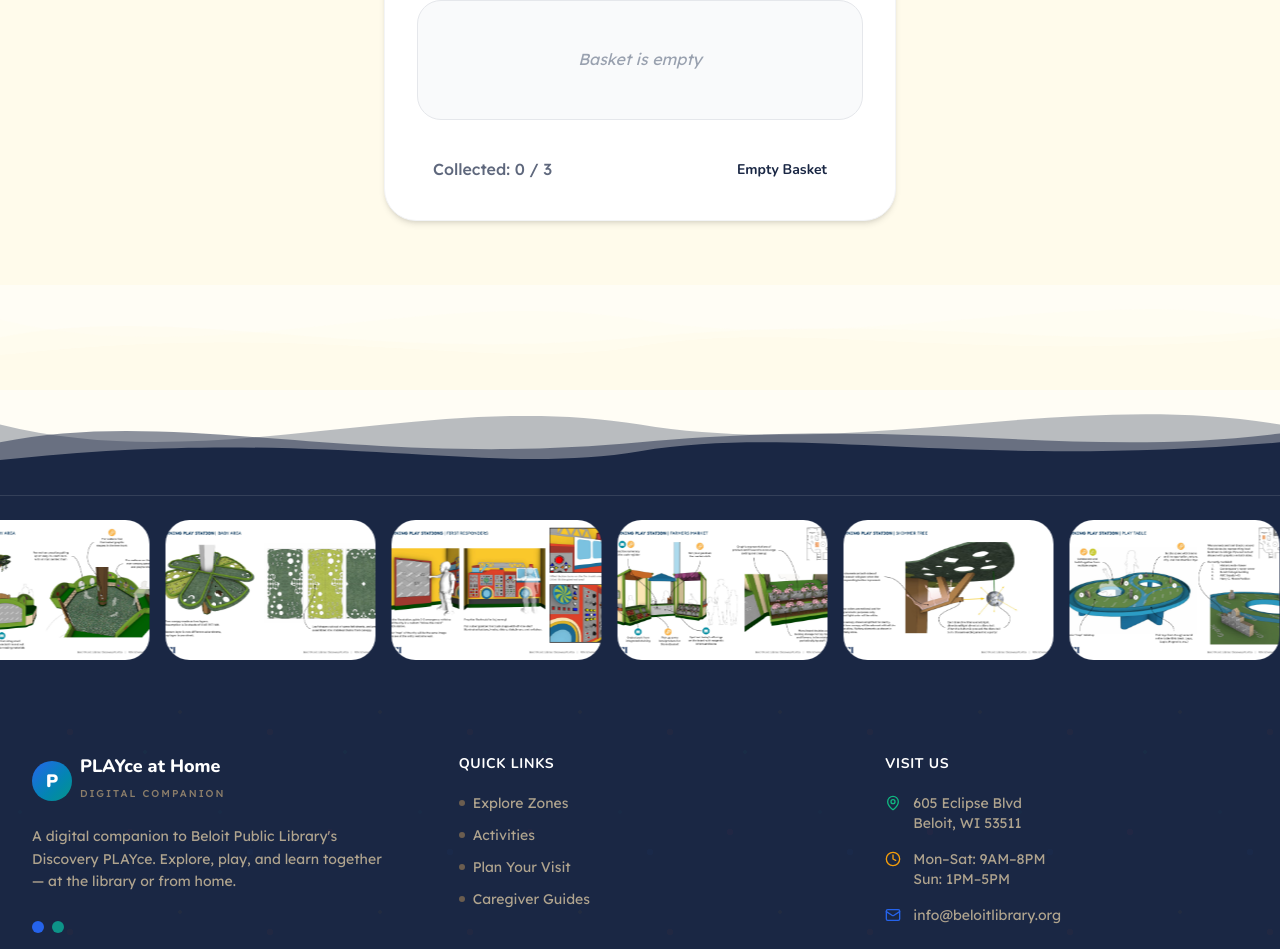
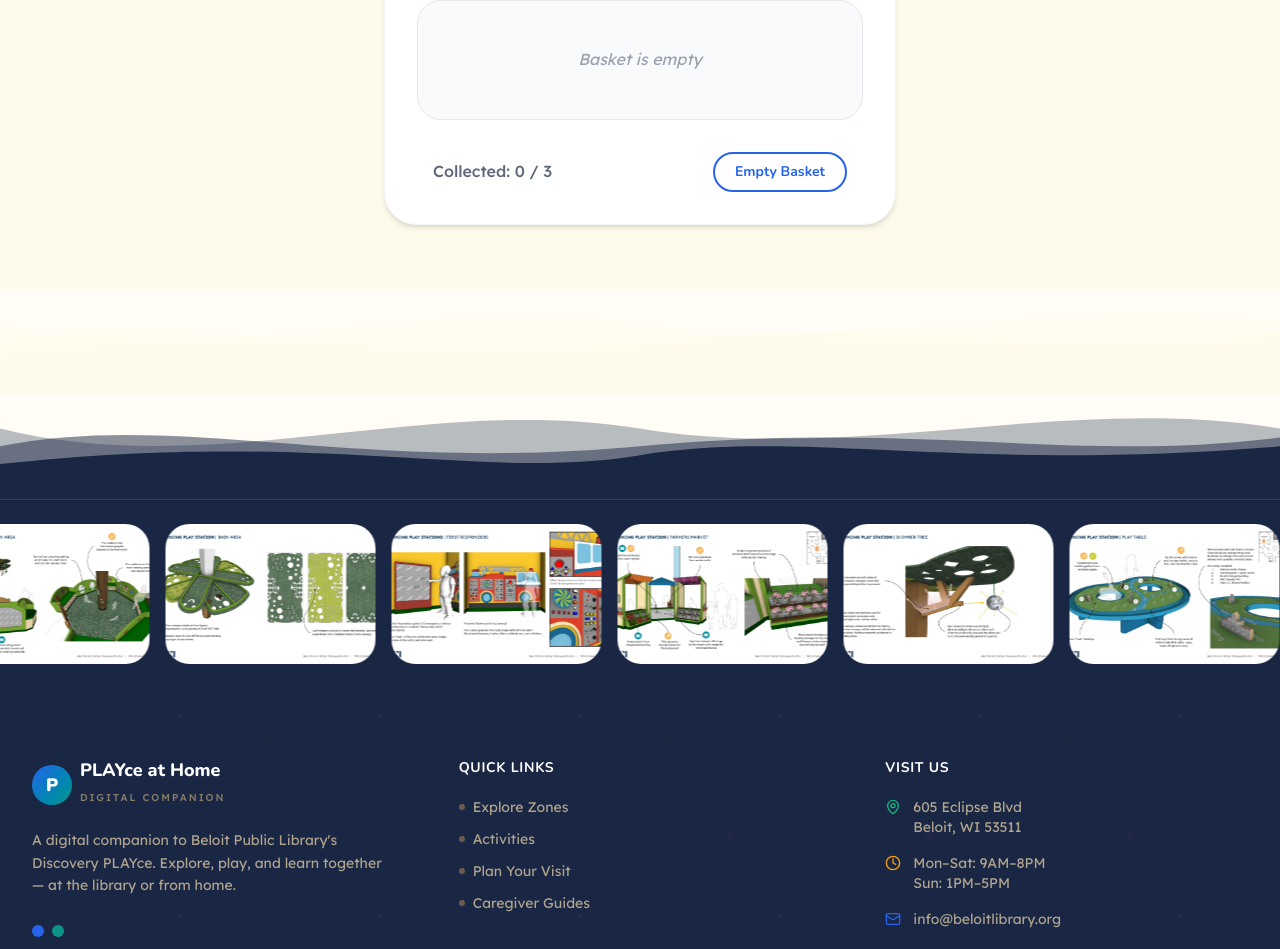
Before and after one commit to hxrnoorsinghai-design/PlayCe-At-Home, a Next.js app: page /en/activities in a window 1280 px wide. Shown: the part 5046-5995 px from the top of the page. Built offline with nearby package versions, Linux system fonts and the light colour scheme.

Commit message:
fix: resolve button variant and size TS errors

```diff
--- a/src/components/activities/MarketCountGame.tsx
+++ b/src/components/activities/MarketCountGame.tsx
@@ -70,7 +70,7 @@ export function MarketCountGame() {
 
           <div className="flex justify-between items-center px-4">
             <span className="font-medium text-playceInk/70">Collected: {currentCount} / {targetCount}</span>
-            <Button variant="ghost" onClick={() => setBasket([])} size="sm">Empty Basket</Button>
+            <Button variant="outline" onClick={() => setBasket([])} size="sm">Empty Basket</Button>
           </div>
         </div>
       )}
--- a/src/components/ui/Button.tsx
+++ b/src/components/ui/Button.tsx
@@ -2,8 +2,8 @@ import { type ReactNode, type ButtonHTMLAttributes } from "react";
 
 interface ButtonProps extends ButtonHTMLAttributes<HTMLButtonElement> {
   children: ReactNode;
-  variant?: "primary" | "secondary" | "outline" | "playful" | "magic";
-  size?: "sm" | "md" | "lg";
+  variant?: "primary" | "secondary" | "outline" | "playful" | "magic" | "ghost";
+  size?: "sm" | "md" | "lg" | "icon";
   className?: string;
 }
 
@@ -27,6 +27,7 @@ export function Button({
     sm: "px-5 py-2 text-sm gap-1.5",
     md: "px-7 py-3 text-base gap-2",
     lg: "px-10 py-4 text-lg gap-2.5",
+    icon: "w-10 h-10 p-0 flex items-center justify-center rounded-full",
   };
 
   const variants = {
@@ -60,6 +61,11 @@ export function Button({
       focus:ring-playceTeal/30
       bg-[length:200%_auto] hover:animate-shimmer
     `,
+    ghost: `
+      bg-transparent text-warm-500
+      hover:bg-warm-100 hover:text-playceInk
+      focus:ring-warm-200/50
+    `,
   };
 
   return (
--- a/src/components/ui/FavoriteButton.tsx
+++ b/src/components/ui/FavoriteButton.tsx
@@ -15,7 +15,7 @@ export function FavoriteButton({ stationId, locale }: { stationId: string, local
 
   return (
     <Button
-      variant={favorite ? "default" : "outline"}
+      variant={favorite ? "primary" : "outline"}
       onClick={toggle}
       className="w-full sm:w-auto mt-4 sm:mt-0"
     >
```
